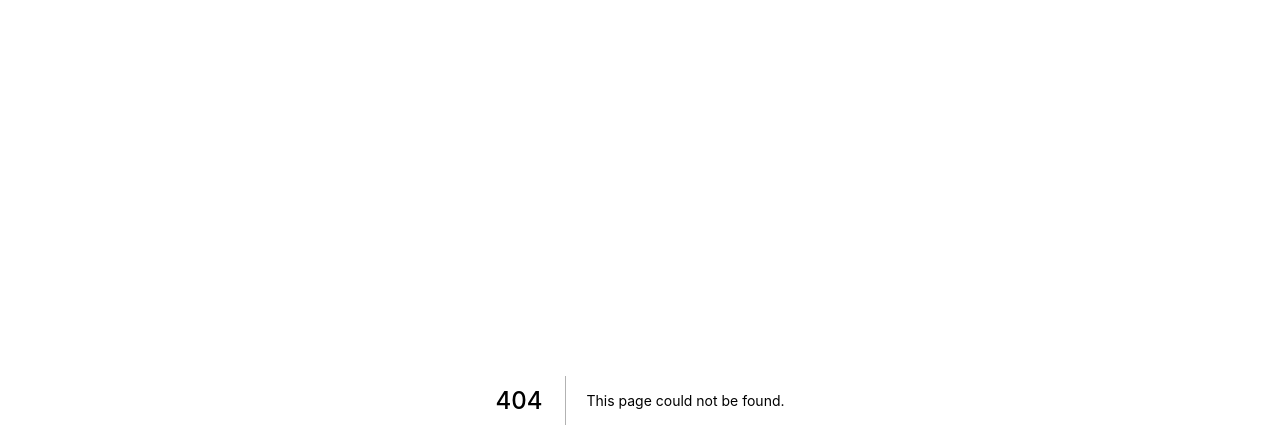
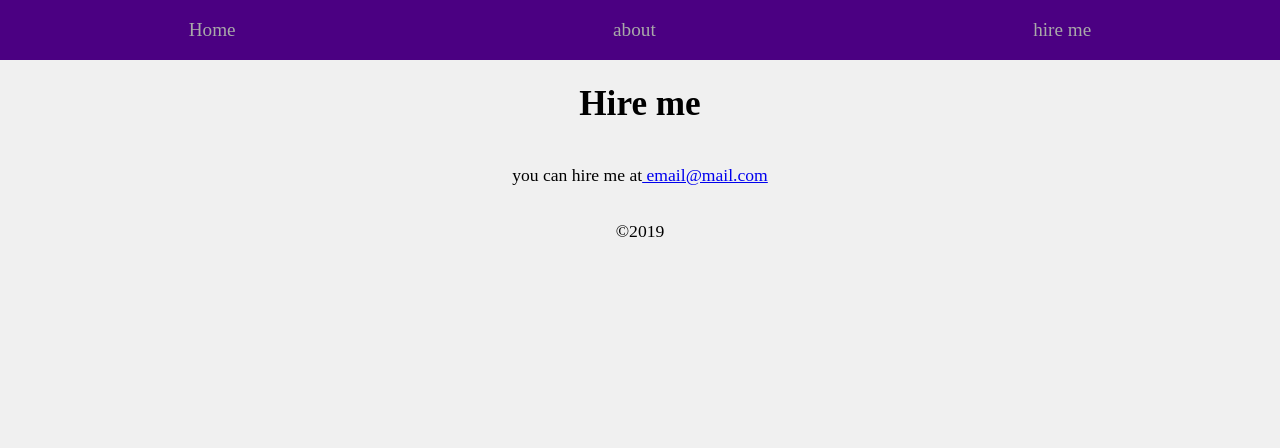
Before and after one commit to khchoi0301/nextJsAdvanced, a Next.js app: page /hireme in a window 1280 px wide. Before the commit this address had no page. Shown: the top 448 px of the page. Built offline with nearby package versions, Linux system fonts and the light colour scheme.

Commit message:
add pages and layout

```diff
--- /dev/null
+++ b/components/Layout.js
@@ -0,0 +1,53 @@
+import Link from "next/link";
+
+export default ({ children, title }) => (
+    <div className='root'>
+        <header>
+            <Link href="/"><a>Home</a></Link>
+            <Link href="/about"><a>about</a></Link>
+            <Link href="/hireme"><a>hire me</a></Link>
+        </header>
+        <h1>{title}</h1>
+        {children}
+        <footer>&copy;{new Date().getFullYear()}</footer>
+        <style jsx>{`
+            .root {
+                display:flex;
+                justify-content:center;
+                align-items:center;
+                flex-direction:column;
+            }
+
+            header {
+                width:100%;
+                display:flex;
+                justify-content: space-around;
+                padding: 1em;
+                font-size: 1.2rem;
+                background: indigo;
+            }
+
+            header a {
+                color : darkgray;
+                text-decoration: none;
+            }
+
+            header a:hover {
+                font-weight: bold;
+                color : lightgray;
+            }
+
+            footer {
+                padding: 1em;
+            }
+        `}</style>
+        <style global jsx>{`
+            body {
+                margin : 0;
+                font-size: 110%;
+                background: #f0f0f0;
+
+            }
+        `}</style>
+    </div>
+);
--- /dev/null
+++ b/pages/hireme.js
@@ -0,0 +1,12 @@
+import Layout, { } from "../components/Layout";
+
+const HireMe = () => (
+    <Layout title="Hire me">
+        <p>
+            you can hire me at
+            <a href="mailto:email@mail.com"> email@mail.com</a>
+        </p>
+    </Layout>
+);
+
+export default HireMe;
```
Also changed, not shown: pages/about.js (added, +8 -0 lines), pages/index.js (+7 -1 lines), static/jslogo.png (added).
